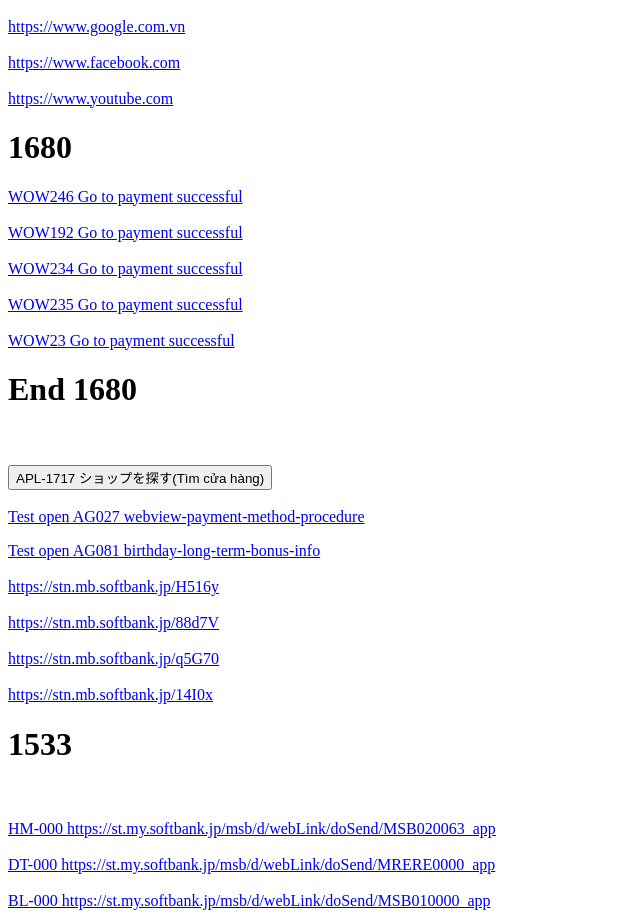
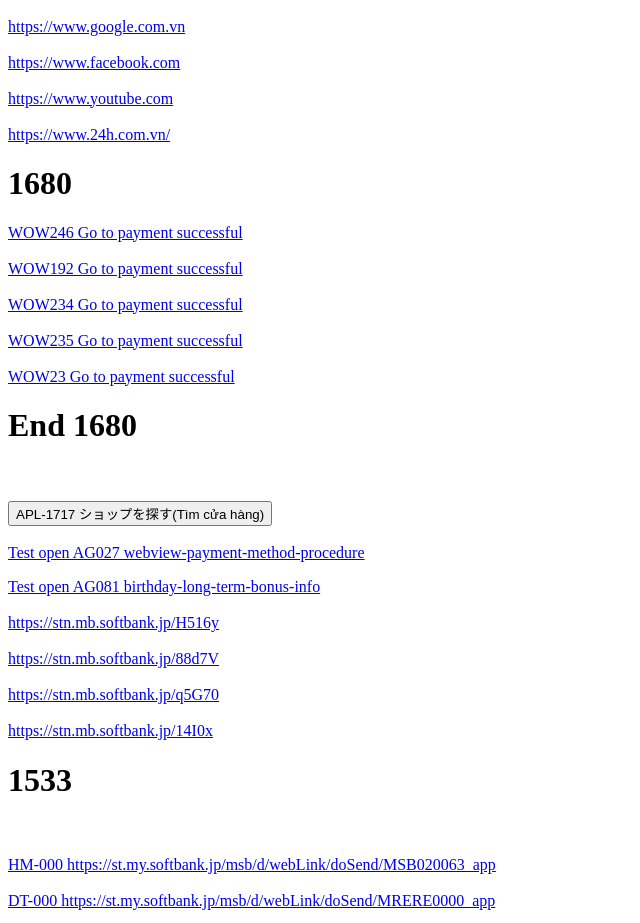
Before and after one commit to tranam1312/khanhmdomi.github.io, a plain HTML site: page index.html in a window 1280 px wide. Shown: the part 960-1883 px from the top of the page, without its empty margins (0-640 px from the left). Drawn offline with Linux system fonts and the light colour scheme.

Commit message:
Update 24h

```diff
--- a/index.html
+++ b/index.html
@@ -49,7 +49,8 @@
 	<h1>2272</h1>
 	<a href="https://www.google.com.vn">https://www.google.com.vn</a><br/><br/>
 	<a href="https://www.facebook.com">https://www.facebook.com</a><br/><br/>
-	<a href="https://www.youtube.com">https://www.youtube.com</a>
+	<a href="https://www.youtube.com">https://www.youtube.com</a><br/><br/>
+	<a href="https://www.24h.com.vn/">https://www.24h.com.vn/</a>
 	<h1>1680</h1>
 	<a href="WOW246.html">WOW246 Go to payment successful</a><br/><br/>
 	<a href="WOW192.html">WOW192 Go to payment successful</a><br/><br/>
```
